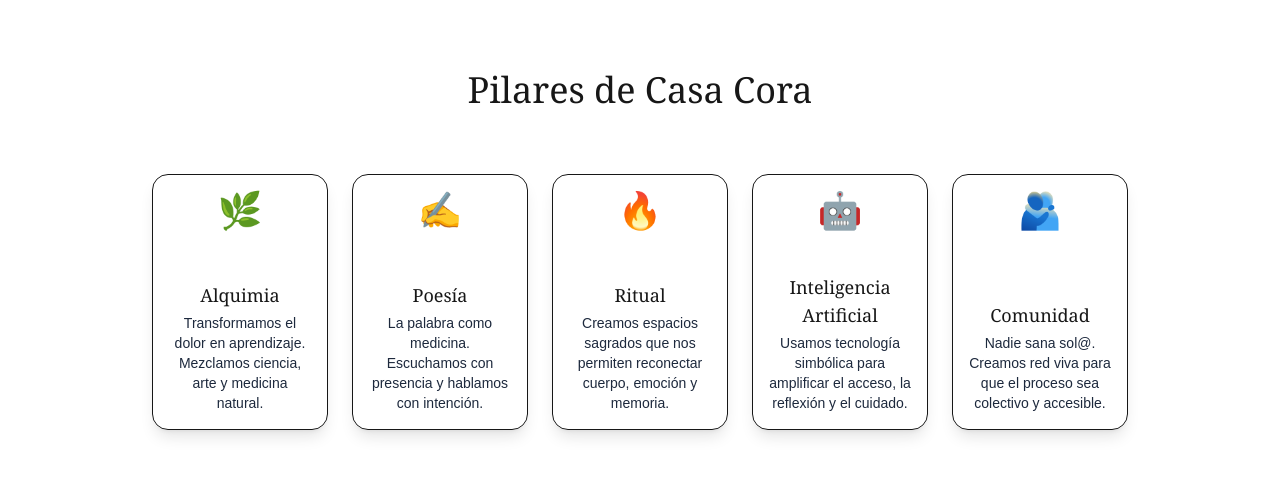
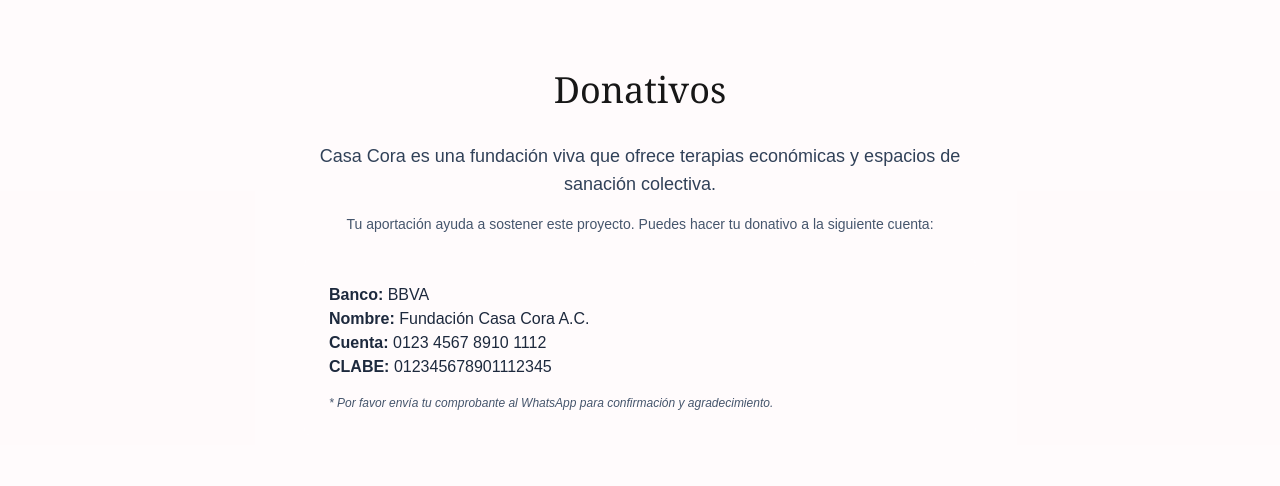
Before and after one commit to Abetar/casa_cora, a Next.js app: page / in a window 1280 px wide. Shown: the part 826-1312 px from the top of the page. Built offline with nearby package versions, Linux system fonts and the light colour scheme.

Commit message:
Update Pilares.tsx

```diff
--- a/src/components/Pilares.tsx
+++ b/src/components/Pilares.tsx
@@ -1,77 +1,44 @@
-'use client'
+"use client";
 
-import { motion } from 'framer-motion'
+import { motion } from "framer-motion";
 
-const pilares = [
-  {
-    emoji: '🌿',
-    titulo: 'Alquimia',
-    texto: 'Transformamos el dolor en aprendizaje. Mezclamos ciencia, arte y medicina natural.',
-  },
-  {
-    emoji: '✍',
-    titulo: 'Poesía',
-    texto: 'La palabra como medicina. Escuchamos con presencia y hablamos con intención.',
-  },
-  {
-    emoji: '🔥',
-    titulo: 'Ritual',
-    texto: 'Creamos espacios sagrados que nos permiten reconectar cuerpo, emoción y memoria.',
-  },
-  {
-    emoji: '🤖',
-    titulo: 'Inteligencia Artificial',
-    texto: 'Usamos tecnología simbólica para amplificar el acceso, la reflexión y el cuidado.',
-  },
-  {
-    emoji: '🫂',
-    titulo: 'Comunidad',
-    texto: 'Nadie sana sol@. Creamos red viva para que el proceso sea colectivo y accesible.',
-  },
-]
-
-const Pilares = () => {
+const Donativos = () => {
   return (
     <section
-      id="pilares"
-      className="py-24 px-6 max-w-7xl mx-auto text-center bg-white dark:bg-[#0f0e17]"
+      id="donativos"
+      className="py-24 px-6 text-center bg-[#ffd1dc]/10 dark:bg-[#0f0e17] transition-colors duration-500"
     >
+      <div className="max-w-2xl mx-auto">
         <motion.h2
           initial={{ opacity: 0, y: 30 }}
           whileInView={{ opacity: 1, y: 0 }}
           viewport={{ once: true }}
-        transition={{ duration: 0.8, ease: 'easeOut' }}
-        className="text-4xl font-serif text-gold mb-16"
+          transition={{ duration: 0.8 }}
+          className="text-3xl md:text-4xl font-serif text-gold mb-8"
         >
-        Pilares de Casa Cora
+          Donativos
         </motion.h2>
 
-      <div className="flex flex-wrap justify-center gap-6">
-        {pilares.map((pilar, i) => (
-          <motion.div
-            key={i}
-            initial={{ scaleY: 0 }}
-            whileInView={{ scaleY: 1 }}
-            viewport={{ once: true }}
-            transition={{
-              duration: 0.6,
-              ease: 'easeOut',
-              delay: i * 0.2,
-            }}
-            className="origin-bottom bg-white/5 dark:bg-white/10 border border-gold/30 backdrop-blur-sm w-44 h-64 flex flex-col justify-between p-4 rounded-2xl shadow-lg hover:scale-105 transition"
-          >
-            <div className="text-4xl">{pilar.emoji}</div>
-            <div>
-              <h3 className="text-lg text-gold font-serif mb-1">{pilar.titulo}</h3>
-              <p className="text-slate-800 dark:text-white/80 text-sm">
-                {pilar.texto}
+        <p className="text-slate-700 dark:text-white/90 text-lg mb-4">
+          Casa Cora es una fundación viva que ofrece terapias económicas y espacios de sanación colectiva.
+        </p>
+
+        <p className="text-slate-600 dark:text-white/70 text-sm mb-6">
+          Tu aportación ayuda a sostener este proyecto. Puedes hacer tu donativo a la siguiente cuenta:
+        </p>
+
+        <div className="bg-white/5 dark:bg-white/10 border border-white/10 dark:border-white/20 rounded-lg p-6 text-left text-slate-800 dark:text-white/90">
+          <p><strong>Banco:</strong> BBVA</p>
+          <p><strong>Nombre:</strong> Fundación Casa Cora A.C.</p>
+          <p><strong>Cuenta:</strong> 0123 4567 8910 1112</p>
+          <p><strong>CLABE:</strong> 012345678901112345</p>
+          <p className="mt-4 text-xs text-slate-600 dark:text-white/50 italic">
+            * Por favor envía tu comprobante al WhatsApp para confirmación y agradecimiento.
           </p>
         </div>
-          </motion.div>
-        ))}
       </div>
     </section>
-  )
-}
+  );
+};
 
-export default Pilares
+export default Donativos;
```
Lines whose indentation alone changed are shown as unchanged.
